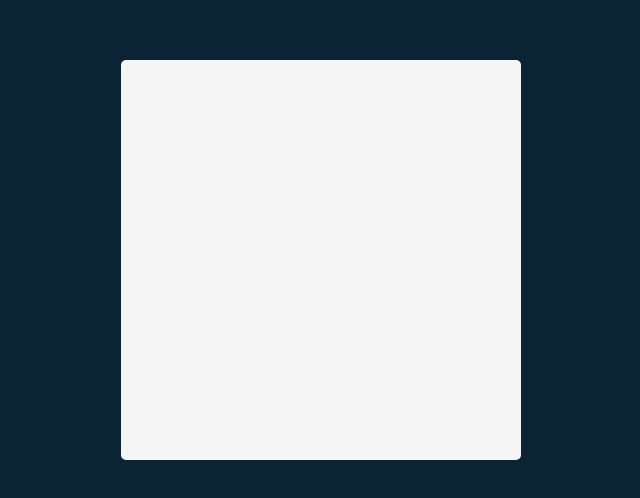
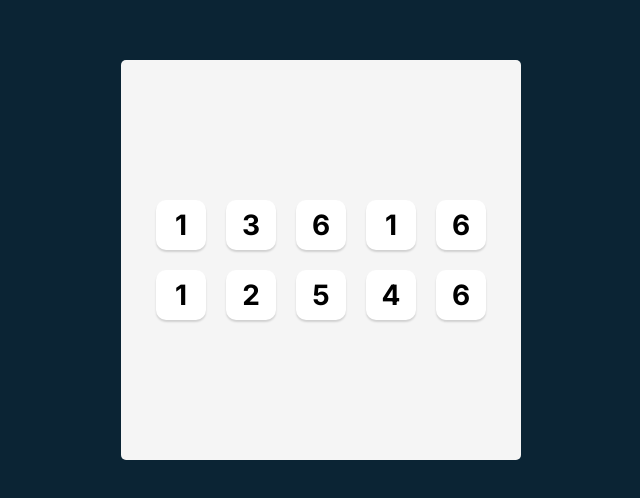
Before and after one commit to shivambhosale13/React-Projects, a React (Vite) app in the folder Tenzies/: page / in a window 1280 px wide. Shown: the part 140-638 px from the top of the page, without its empty margins (319-959 px from the left). Built offline with nearby package versions, Linux system fonts and the light colour scheme.

Commit message:
feat: refactor app structure by removing Main component, adding Die component, and implementing dice generation logic

```diff
--- a/Tenzies/index.html
+++ b/Tenzies/index.html
@@ -3,6 +3,10 @@
   <head>
     <meta charset="UTF-8" />
     <meta name="viewport" content="width=device-width, initial-scale=1.0" />
+
+    <link rel="preconnect" href="https://fonts.googleapis.com">
+    <link rel="preconnect" href="https://fonts.gstatic.com" crossorigin>
+    <link href="https://fonts.googleapis.com/css2?family=Inter:ital,opsz,wght@0,14..32,100..900;1,14..32,100..900&display=swap" rel="stylesheet">
     <link rel="stylesheet" href="src/index.css">
     <title>tenzies</title>
   </head>
--- a/Tenzies/src/App.jsx
+++ b/Tenzies/src/App.jsx
@@ -1,7 +1,31 @@
-import Main from "./components/main"
+import Die from './components/Die'
+import { useState } from 'react'
 
-export default function App(){
-  return (
-    <Main />
-  )
+export default function App() {
+    const [dice , setDice] = useState(generateAllNewDice)
+
+
+
+    function generateAllNewDice() {
+        return new Array(10)
+            .fill(0)
+            .map(() => Math.ceil(Math.random() * 6))
+    }
+
+
+    const diceElements = dice.map(num =>
+       <Die value={num}/>
+    )
+
+
+    return (
+        <main>
+
+            <div className="dice-container">
+                {
+                    diceElements
+                }
+            </div>
+        </main>
+    )
 }
--- /dev/null
+++ b/Tenzies/src/components/Die.jsx
@@ -0,0 +1,5 @@
+export default function Die(props) {
+    return (
+        <button>{props.value}</button>
+    )
+}
--- a/Tenzies/src/components/Main.jsx
+++ /dev/null
@@ -1,7 +0,0 @@
-export default function Main(){
-  return (
-    <main>
-    </main>
-
-  )
-}
--- a/Tenzies/src/index.css
+++ b/Tenzies/src/index.css
@@ -3,6 +3,7 @@
 }
 
 body {
+    font-family: Inter, sans-serif;
     margin: 0;
     background-color: #0B2434;
     padding: 20px;
@@ -24,5 +25,27 @@
     background-color: #F5F5F5;
     height: 100%;
     border-radius: 5px;
+    display: flex;
+    flex-direction: column;
+    justify-content: center;
+    align-items: center;
+}
 
+.dice-container {
+    display: grid;
+    grid-template: auto auto / repeat(5, 1fr);
+    gap: 20px;
 }
+
+.dice-container button {
+    height: 50px;
+    width: 50px;
+    box-shadow: 0px 2px 2px rgba(0, 0, 0, 0.15);
+    border-radius: 10px;
+    border: none;
+    background-color: white;
+    font-family: Inter, sans-serif;
+    font-size: 1.75rem;
+    font-weight: bold;
+    cursor: pointer;
+}
```
